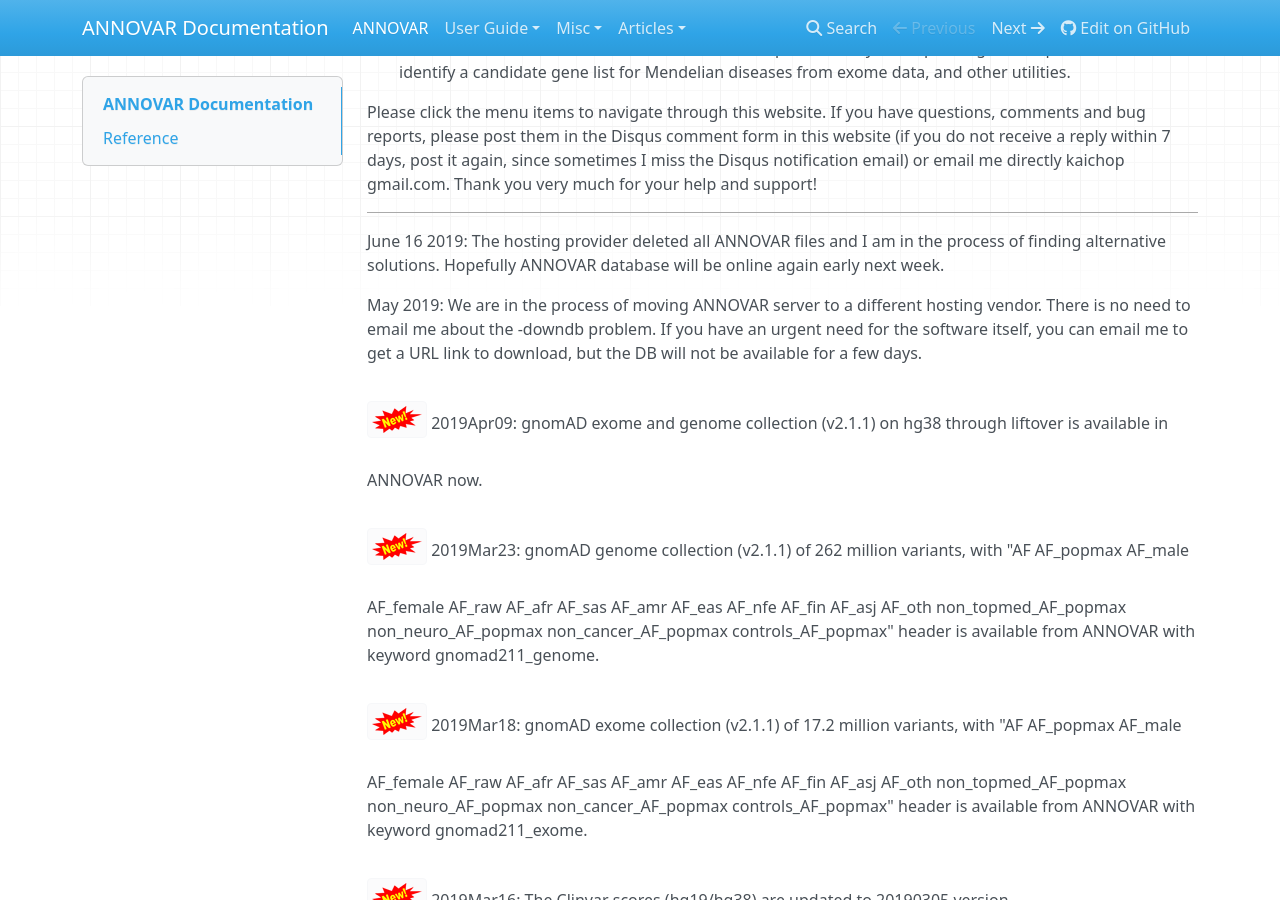
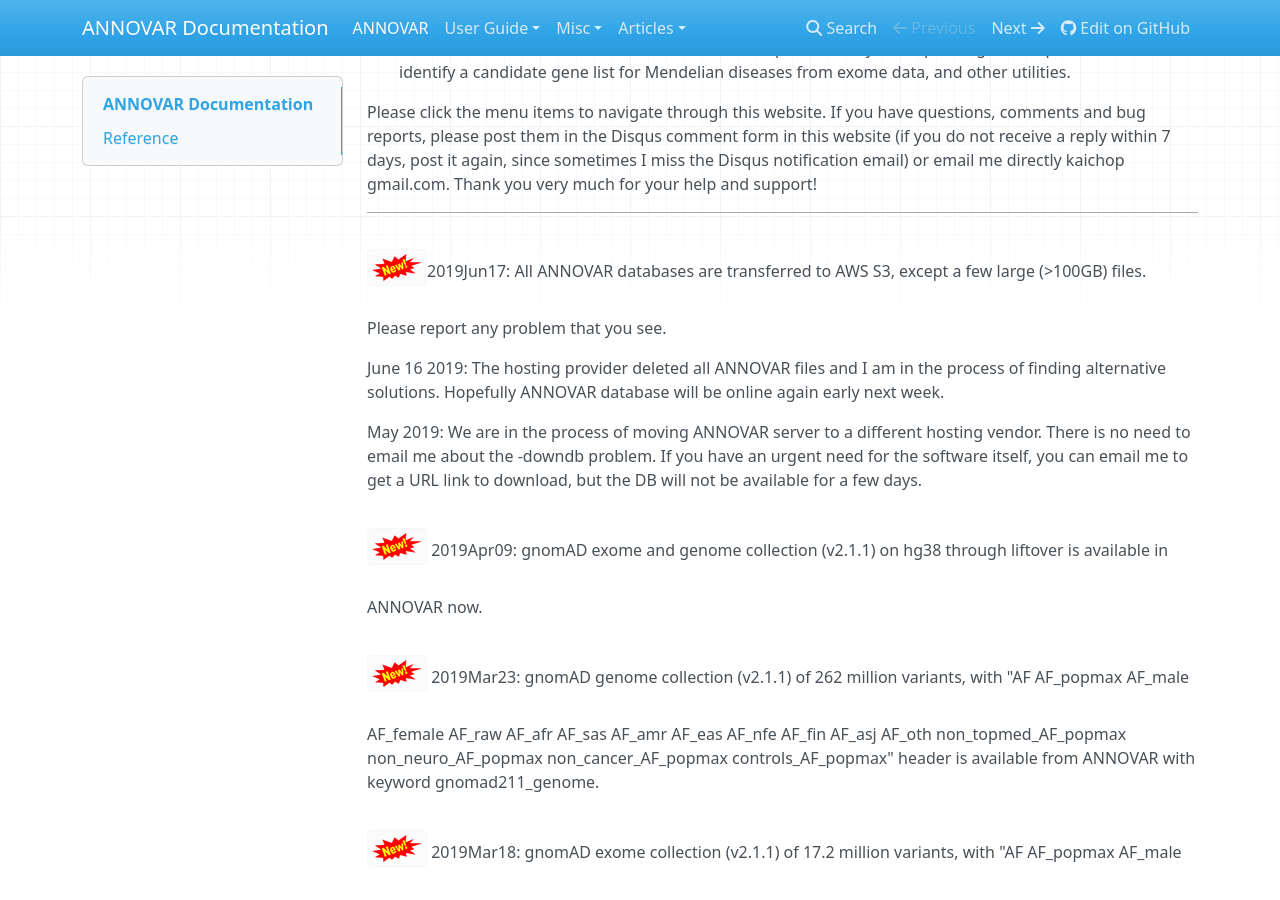
Before and after one commit to WGLab/doc-ANNOVAR, an MkDocs documentation site: the page built from docs/index.md, in a window 1280 px wide and 900 px high, scrolled down 498 px. Built offline with MkDocs 1.6.1, drawn with Linux system fonts in a browser that asks for light colours; nearby versions of some CDN libraries; old or Windows-style settings are respelled for this version of MkDocs.

Commit message:
Update index.md

```diff
--- a/docs/index.md
+++ b/docs/index.md
@@ -10,6 +10,8 @@ ANNOVAR is an efficient software tool to utilize update-to-date information to f
 Please click the menu items to navigate through this website. If you have questions, comments and bug reports, please post them in the Disqus comment form in this website (if you do not receive a reply within 7 days, post it again, since sometimes I miss the Disqus notification email) or email me directly kaichop gmail.com. Thank you very much for your help and support!
 
 ---
+
+![new](img/new.png)2019Jun17: All ANNOVAR databases are transferred to AWS S3, except a few large (>100GB) files. Please report any problem that you see.
 
 June 16 2019: The hosting provider deleted all ANNOVAR files and I am in the process of finding alternative solutions. Hopefully ANNOVAR database will be online again early next week.
 
```
